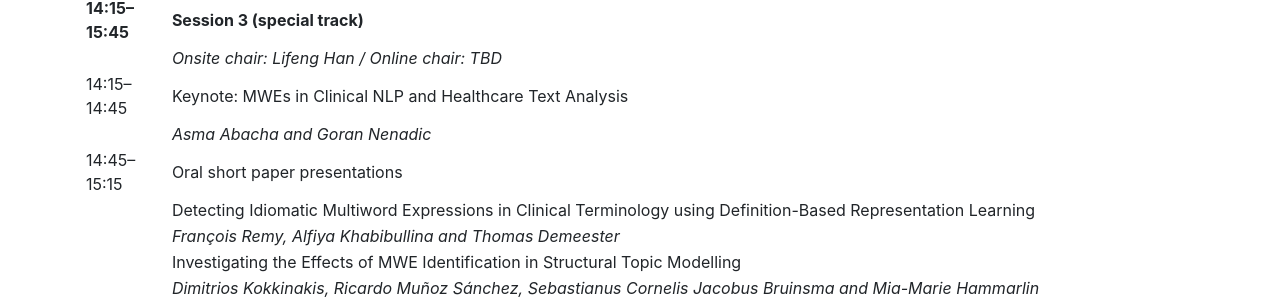
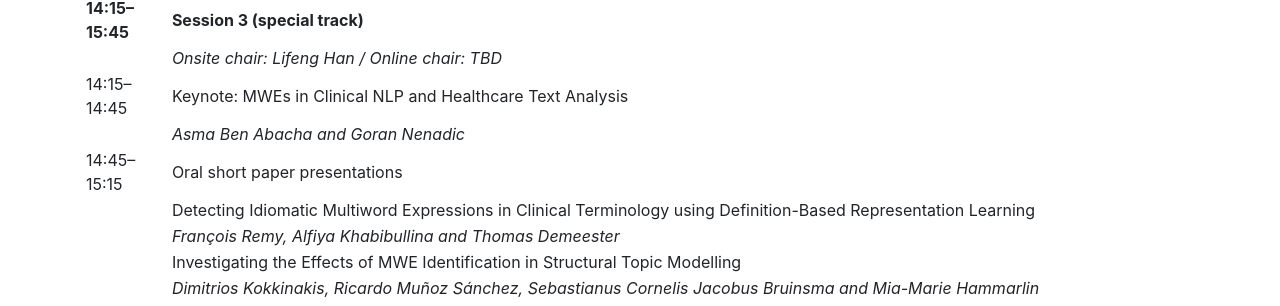
Before and after one commit to multiword/multiword.github.io, a Jekyll site: the page built from mwe2023/index.md, in a window 1280 px wide and 900 px high, scrolled down 2106 px. Shown: the part 136-442 px from the top of the window. Built offline with Jekyll 4.4.1, drawn with Linux system fonts in a browser that asks for light colours; comment, search, counter and statistics services are not loaded.

Commit message:
Modify keynote speaker name

```diff
--- a/mwe2023/index.md
+++ b/mwe2023/index.md
@@ -106,7 +106,7 @@ Subject to change!
 | **14:15–15:45** | **Session 3 (special track)**  |
 |                 | *Onsite chair: Lifeng Han / Online chair: TBD*            |
 |   14:15–14:45   | Keynote: MWEs in Clinical NLP and Healthcare Text Analysis |
-|                 | *Asma Abacha and Goran Nenadic*                            |
+|                 | *Asma Ben Abacha and Goran Nenadic*                            |
 |   14:45–15:15   | Oral short paper presentations |
 |    | Detecting Idiomatic Multiword Expressions in Clinical Terminology using Definition-Based Representation Learning |
 |    | *François Remy, Alfiya Khabibullina and Thomas Demeester*                                                        |
```
